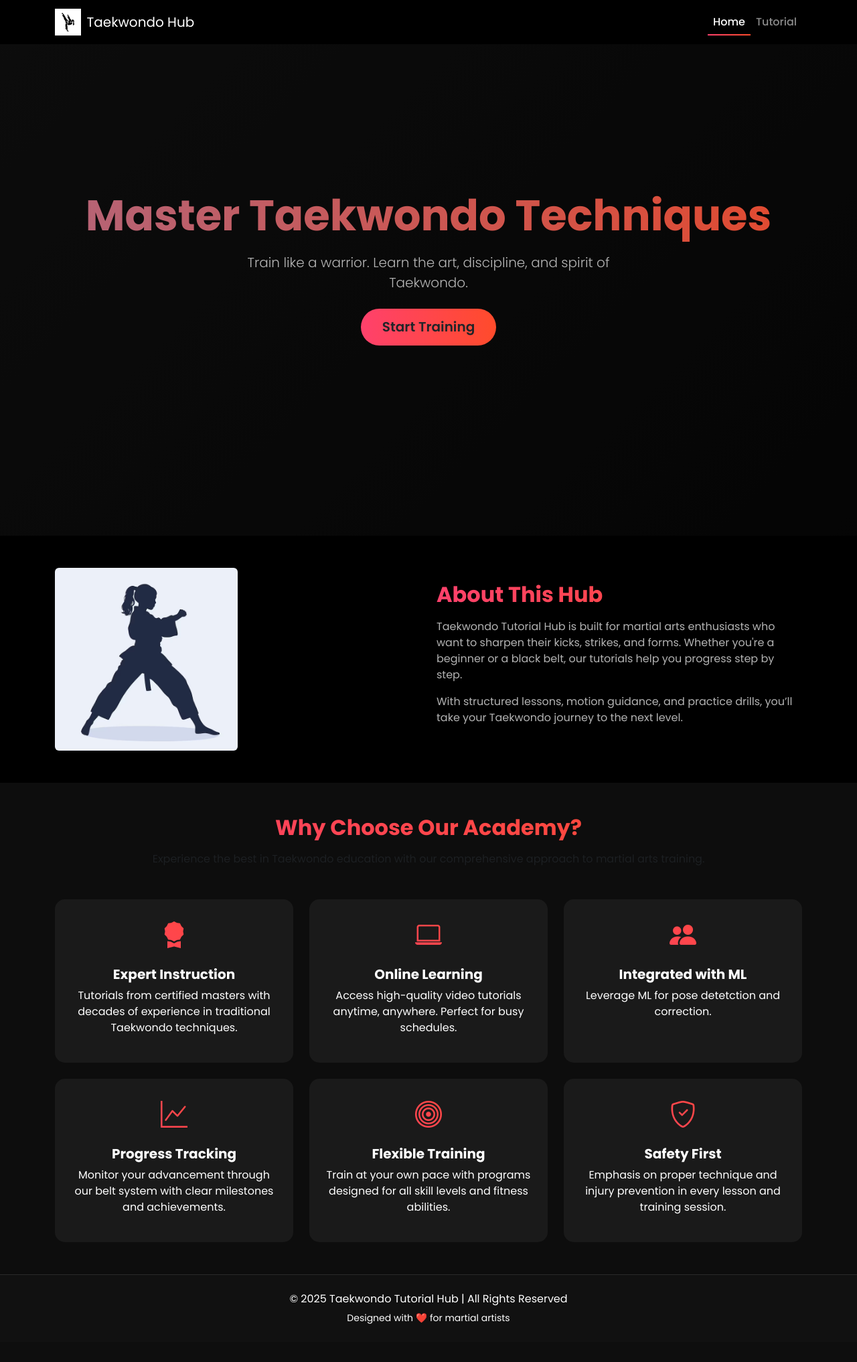
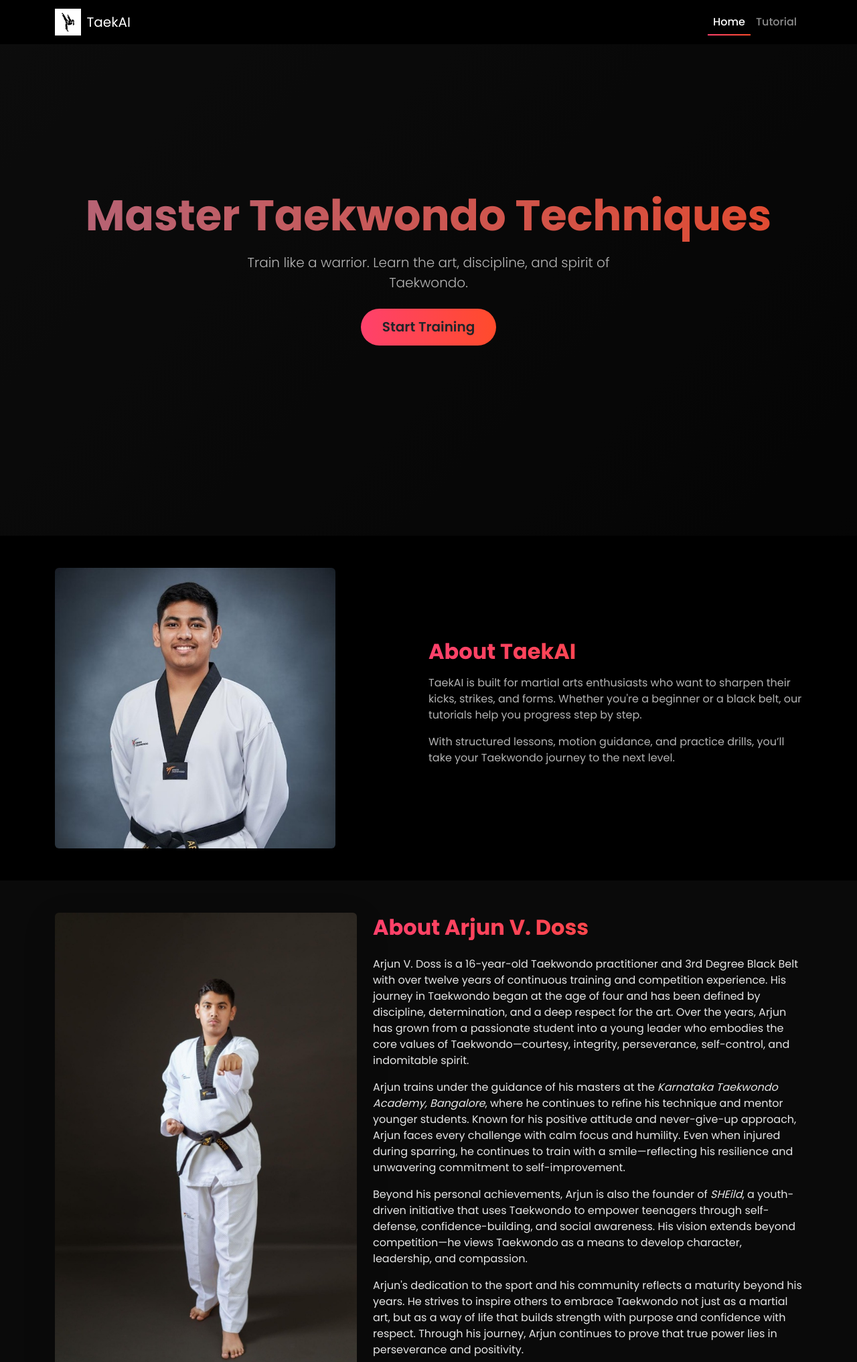
Before and after one commit to Maxar-maker/TaekAI-App, a Flask app: page / in a window 1280 px wide. Shown: the top 2034 px of the page at 67% size. Before the commit the page ends 1977 px from the top, so only its background shows below. Run offline with Flask 3, Linux system fonts and the light colour scheme.

Commit message:
UI Updates

```diff
--- a/templates/index.html
+++ b/templates/index.html
@@ -3,7 +3,7 @@
 <head>
   <meta charset="UTF-8">
   <meta name="viewport" content="width=device-width, initial-scale=1.0">
-  <title>Taekwondo AI Tutorial</title>
+  <title>TaekAI - Taekwondo AI Tutorial</title>
 
   <!-- Bootstrap CSS -->
   <link href="https://cdn.jsdelivr.net/npm/bootstrap@5.3.0/dist/css/bootstrap.min.css" rel="stylesheet">
@@ -156,7 +156,7 @@
   <nav class="navbar navbar-expand-lg navbar-dark fixed-top">
     <div class="container">
       <a class="navbar-brand d-flex align-items-center" href="{{ url_for('index') }}">
-        <img src="/static/assets/logo.png" alt="Logo"> Taekwondo Hub
+        <img src="/static/assets/logo.png" alt="Logo"> TaekAI
       </a>
       <button class="navbar-toggler" type="button" data-bs-toggle="collapse" data-bs-target="#navbarNav"
         aria-controls="navbarNav" aria-expanded="false" aria-label="Toggle navigation">
@@ -188,14 +188,14 @@
   <!-- About Section -->
   <section class="about-section py-5">
     <div class="container">
-      <div class="row align-items-center text-center text-md-start">
-        <div class="col-md-6 mb-4 mb-md-0">
-          <img src="/static/assets/poses.png" alt="Taekwondo Training" class="img-fluid rounded shadow w-50 height-auto">
+      <div class="row align-items-center text-center text-md-start g-0">
+        <div class="col-md-6 mb-6 mb-md-0">
+          <img src="/static/assets/ad_img2.jpeg" alt="Taekwondo Training" class="img-fluid rounded shadow w-75 height-auto">
         </div>
         <div class="col-md-6">
-          <h2 class="mb-3">About This Hub</h2>
+          <h2 class="mb-3">About TaekAI</h2>
           <p>
-            Taekwondo Tutorial Hub is built for martial arts enthusiasts who want to
+            TaekAI is built for martial arts enthusiasts who want to
             sharpen their kicks, strikes, and forms. Whether you're a beginner or a black belt,
             our tutorials help you progress step by step.
           </p>
@@ -208,11 +208,34 @@
     </div>
   </section>
 
+  <!-- About Me Section -->
+  <section class="about-me-section py-5" style="background: #0a0a0a;">
+    <div class="container">
+      <div class="row align-items-center">
+        <div class="col-md-5 mb-4 mb-md-0">
+          <img src="/static/assets/ad_img.jpeg" alt="Arjun V. Doss" class="img-fluid rounded shadow-lg" style="width: 100%; object-fit: cover;">
+        </div>
+        <div class="col-md-7">
+          <h2 class="mb-4 fw-bold" style="background: linear-gradient(90deg, #FF416C, #FF4B2B); background-clip: text; -webkit-background-clip: text; -webkit-text-fill-color: transparent;">About Arjun V. Doss</h2>
+          <div class="about-content" style="color: rgba(255,255,255,0.9);">
+            <p>Arjun V. Doss is a 16-year-old Taekwondo practitioner and 3rd Degree Black Belt with over twelve years of continuous training and competition experience. His journey in Taekwondo began at the age of four and has been defined by discipline, determination, and a deep respect for the art. Over the years, Arjun has grown from a passionate student into a young leader who embodies the core values of Taekwondo—courtesy, integrity, perseverance, self-control, and indomitable spirit.</p>
+
+            <p>Arjun trains under the guidance of his masters at the <em>Karnataka Taekwondo Academy, Bangalore</em>, where he continues to refine his technique and mentor younger students. Known for his positive attitude and never-give-up approach, Arjun faces every challenge with calm focus and humility. Even when injured during sparring, he continues to train with a smile—reflecting his resilience and unwavering commitment to self-improvement.</p>
+
+            <p>Beyond his personal achievements, Arjun is also the founder of <em>SHEild</em>, a youth-driven initiative that uses Taekwondo to empower teenagers through self-defense, confidence-building, and social awareness. His vision extends beyond competition—he views Taekwondo as a means to develop character, leadership, and compassion.</p>
+
+            <p>Arjun's dedication to the sport and his community reflects a maturity beyond his years. He strives to inspire others to embrace Taekwondo not just as a martial art, but as a way of life that builds strength with purpose and confidence with respect. Through his journey, Arjun continues to prove that true power lies in perseverance and positivity.</p>
+          </div>
+        </div>
+      </div>
+    </div>
+  </section>
+
   <!-- Why Choose Our Academy Section -->
 <section class="features py-5">
   <div class="container text-center">
-    <h2 class="fw-bold mb-3 text-gradient">Why Choose Our Academy?</h2>
-    <p class="text-muted mb-5">
+    <h2 class="fw-bold mb-3 text-gradient">Why use TaekAI?</h2>
+    <p class="mb-5">
       Experience the best in Taekwondo education with our comprehensive
       approach to martial arts training.
     </p>
@@ -300,6 +323,7 @@
 
   .text-gradient {
     background: linear-gradient(45deg, #ff416c, #ff4b2b);
+    background-clip: text;
     -webkit-background-clip: text;
     -webkit-text-fill-color: transparent;
   }
@@ -318,6 +342,7 @@
   .feature-box .icon {
     font-size: 2.5rem;
     background: linear-gradient(45deg, #ff416c, #ff4b2b);
+    background-clip: text;
     -webkit-background-clip: text;
     -webkit-text-fill-color: transparent;
   }
@@ -329,7 +354,7 @@
   <!-- Footer -->
   <footer class="text-white text-center py-4">
     <div class="container">
-      <p class="mb-1">&copy; 2025 Taekwondo Tutorial Hub | All Rights Reserved</p>
+      <p class="mb-1">&copy; 2025 TaekAI | All Rights Reserved</p>
       <small>Designed with ❤️ for martial artists</small>
     </div>
   </footer>
--- a/templates/tutorial.html
+++ b/templates/tutorial.html
@@ -3,7 +3,7 @@
 <head>
     <meta charset="UTF-8">
     <meta name="viewport" content="width=device-width, initial-scale=1.0">
-    <title>Taekwondo Tutorial - Practice</title>
+    <title>TaekAI - Practice</title>
     <!-- Bootstrap CSS -->
     <link href="https://cdn.jsdelivr.net/npm/bootstrap@5.3.0/dist/css/bootstrap.min.css" rel="stylesheet">
 
@@ -424,7 +424,7 @@
     <nav class="navbar navbar-expand-lg navbar-dark fixed-top">
         <div class="container">
             <a class="navbar-brand d-flex align-items-center" href="{{ url_for('index') }}">
-                <img src="/static/assets/logo.png" alt="Logo"> Taekwondo Hub
+                <img src="/static/assets/logo.png" alt="Logo"> TaekAI
             </a>
             <button class="navbar-toggler" type="button" data-bs-toggle="collapse" data-bs-target="#navbarNav"
                 aria-controls="navbarNav" aria-expanded="false" aria-label="Toggle navigation">
```
Also changed, not shown: static/assets/ad_img.jpeg (added), static/assets/ad_img2.jpeg (added).
